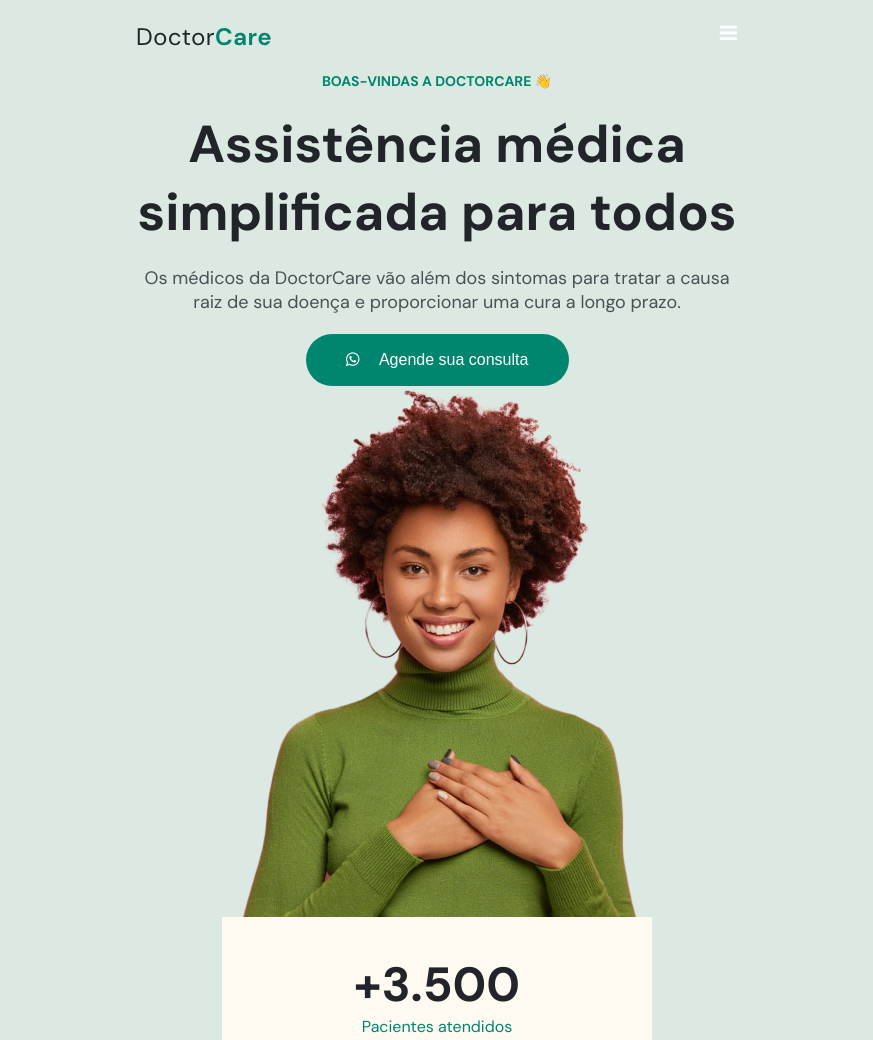
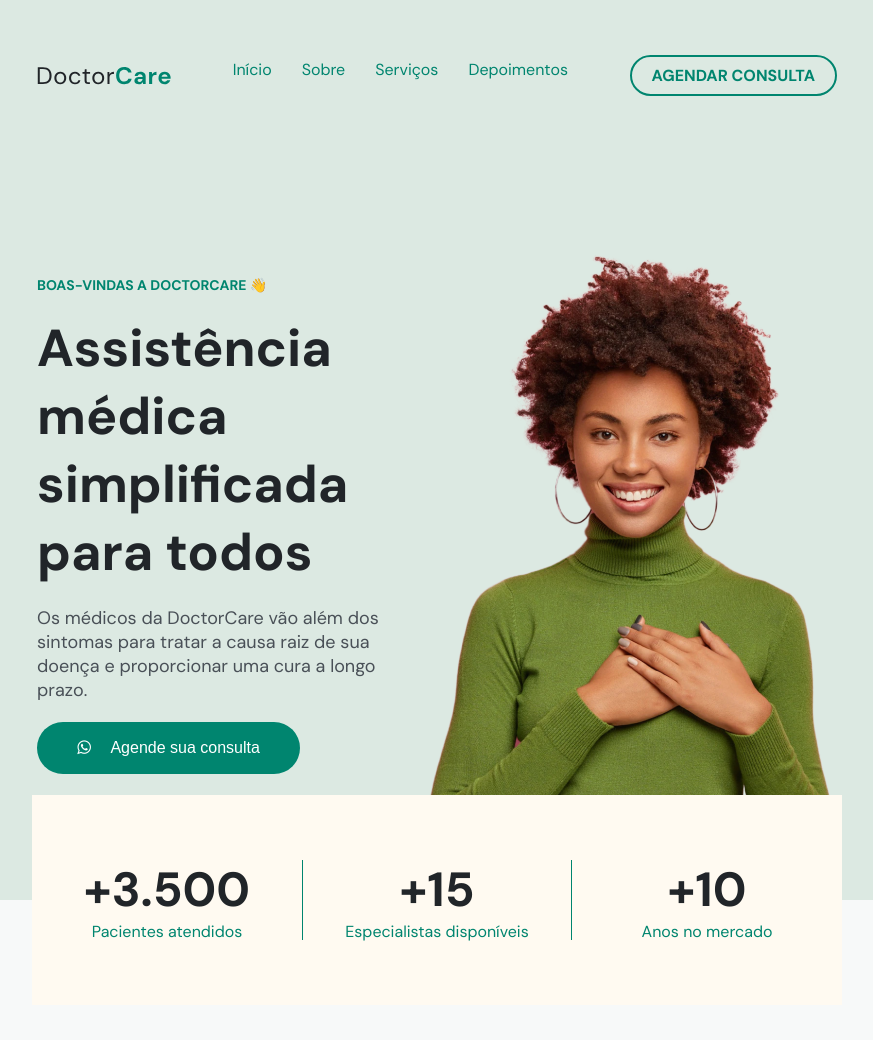
Before and after one commit to Dovydas-G/_doctor-care_, a website: page index.html in a window 1280 px wide. Shown: the top 1040 px of the page, without its empty margins (203-1076 px from the left). Drawn offline with Linux system fonts and the light colour scheme.

Commit message:
Responsive small changes

```diff
--- a/css/main.css
+++ b/css/main.css
@@ -50,23 +50,24 @@ body {
 
 /* Header section */
 
-.container > .header-menu {
+.container > .header-menu{
     display: flex;
     justify-content: space-between;
     align-content: center;
     align-items: center;
-    flex-wrap: wrap;
     gap: 4rem 0;
-    height: 7.2rem;
-
+    height: 15rem;
 }
 
-.header-menu > nav {
+
+.header-menu > .navbar {
     display: flex;
     gap: 3rem;
 }
 
-.header-menu > nav > a {
+
+
+.header-menu > .navbar > a {
     border: transparent;
     padding-bottom: 1rem;
     border-bottom: 2px solid transparent;
@@ -102,8 +103,10 @@ body {
 
 
 .menu-btn {
+    position: absolute;
+    right: 14%;
     color: var(--color-white);
-    font-size: 2rem;
+    font-size: 2.8rem;
     cursor: pointer;
     display: none;
 }
@@ -174,7 +177,7 @@ body {
     align-content: end;
 }
 
-.hero-section {
+.footer-section > .footer {
     position: relative;
 }
 
@@ -190,6 +193,11 @@ body {
     transform: translate(-50%, -50%);
 }
 
+.hero-section > .hero {
+    position: relative;
+}
+
+
 .statistics > .statistics-box {
     display: flex;
     flex-direction: column;
@@ -198,6 +206,8 @@ body {
     width: 36.5rem;
     height: 8rem;
 }
+
+
 
 .statistics-box > .statistics-title {
     font-size: 4.8rem;
@@ -229,7 +239,7 @@ body {
 
 .service-section,
 .service {
-    height: 110vh;
+    height: 110rem;
 }
 
 
@@ -296,7 +306,7 @@ body {
 
 .about-section > .about {
     display: flex;
-    height: 100vh;
+    height: 100rem;
     flex-direction: row;
     align-items: center;
     gap: 0 4rem;
@@ -315,7 +325,7 @@ body {
 
 .contacts-section > .contacts {
     display: flex;
-    height: 100vh;
+    height: 100rem;
     flex-direction: row;
     align-items: center;
     gap: 0 4rem;
@@ -429,38 +439,25 @@ body {
 
 }
 
-@media (max-width: 90rem) {
+@media (max-width: 65rem) {
     .container-size {
         width: 60rem;
         margin: 0 calc(50% - 30rem);
     }
 
-    .menu-btn {
+    .header-menu > .header-btn,
+    .header-menu > .navbar {
+        display: none;
+    }
+
+    .header-menu > .menu-btn {
         display: block;
     }
 
 
-
-    .header-menu > nav {
-        flex-direction: column;
-        align-items: center;
-        position: fixed;
-        background-color: var(--color-green-light);
-        top: 10rem;
-        left: -100%;
-        height: 100vh;
-        width: 100%;
-        text-align: center;
-    }
-
     #click:checked ~ nav {
         left: 0;
     }
-
-    .header-menu > .header-btn {
-        display: none;
-    }
-
 
     .hero-section > .hero {
         height: 108rem;
--- a/index.html
+++ b/index.html
@@ -16,16 +16,16 @@
   <body>
     <header class="container">
       <div class="header-menu container-size">
-        <input type="checkbox" id="click" />
         <img class="header-logo" src="./img/logo/Logo.svg" alt="" />
         <label class="menu-btn" for="click">
           <i class="fa fa-bars" aria-hidden="true"></i>
         </label>
-        <nav>
+        <nav class="navbar">
           <a class="header-nav" href="#">Início</a>
           <a class="header-nav" href="#">Sobre</a>
           <a class="header-nav" href="#">Serviços</a>
           <a class="header-nav" href="#">Depoimentos</a>
+          <input type="checkbox" id="click" />
         </nav>
         <a class="header-btn" href="">AGENDAR CONSULTA</a>
       </div>
@@ -47,7 +47,6 @@
           </div>
           <div class="right-column">
             <img class="hero-image" src="./img/image.png" alt="" />
-          </div>
           </div>
           <div class="statistics .container-size">
             <div class="statistics-box">
@@ -192,6 +191,7 @@
           </a>
         </div>
       </div>
+      </div>
     </footer>
   </body>
 </html>
```
Lines whose indentation alone changed are shown as unchanged.
